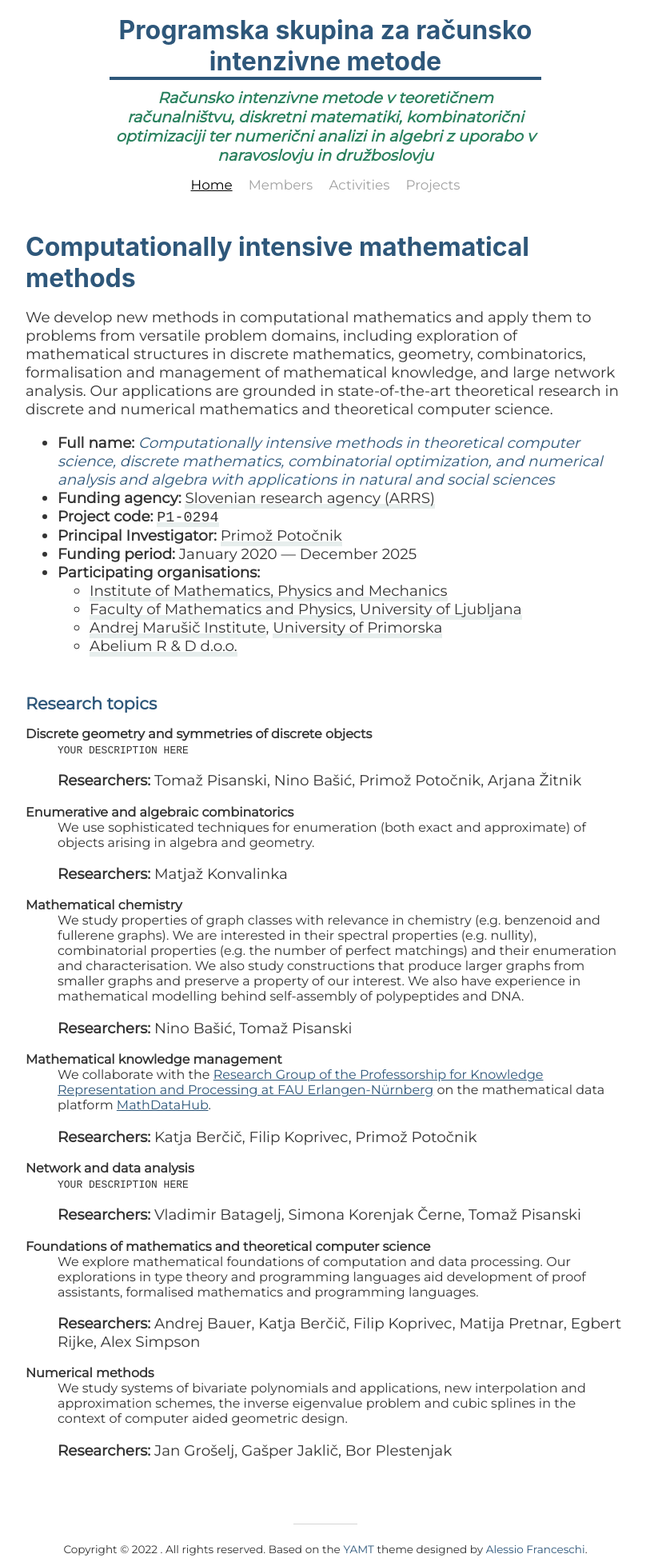
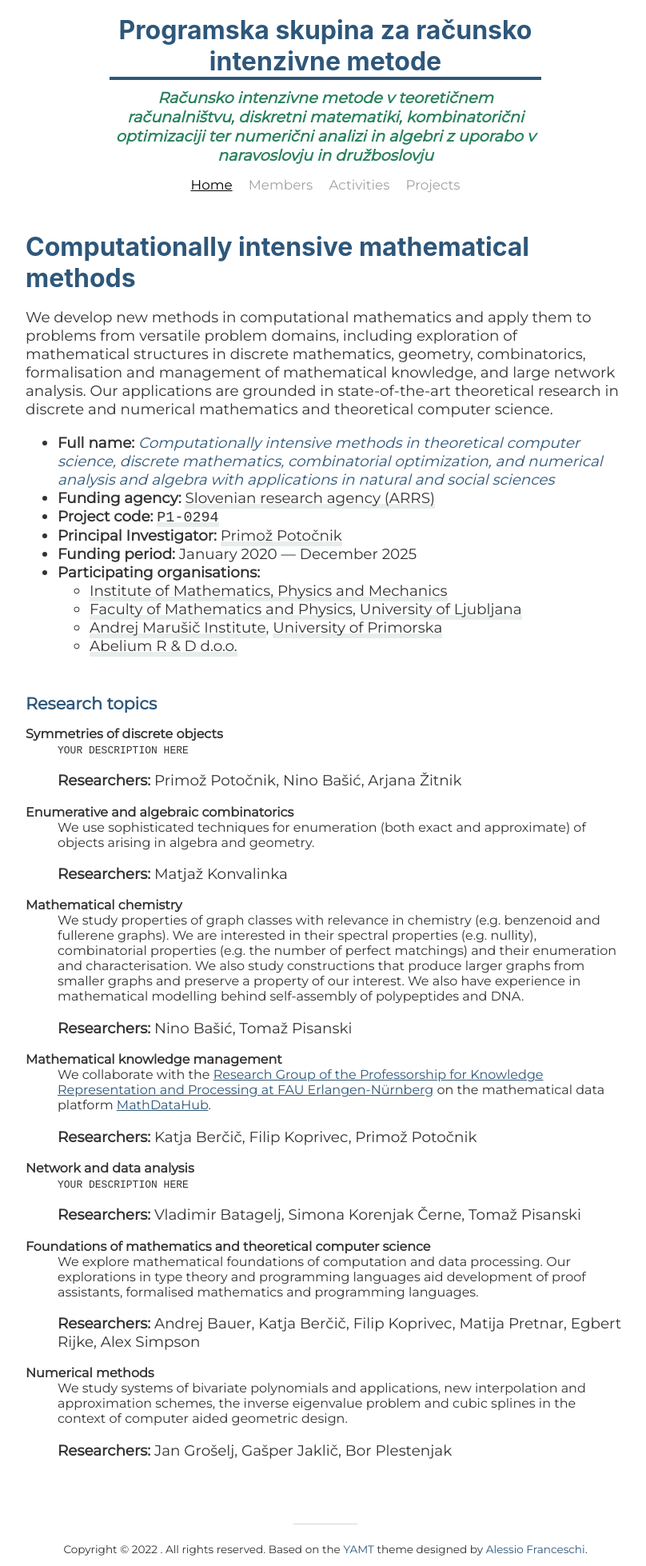
Before and after one commit to IMFM-SI/cimm-site, a Jekyll site: the page built from index.md, in a window 1280 px wide. Shown: the whole page at 80% size, without its empty margins (233-1041 px from the left). Built offline with Jekyll 4.4.1, drawn with Linux system fonts in a browser that asks for light colours; nearby versions of some CDN libraries; some web fonts are replaced.

Commit message:
Update index.md

```diff
--- a/index.md
+++ b/index.md
@@ -21,13 +21,12 @@ We develop new methods in computational mathematics and apply them to problems f
 
 ## Research topics
 
-**Discrete geometry and symmetries of discrete objects**
+**Symmetries of discrete objects**
 : `YOUR DESCRIPTION HERE`
 
 : **Researchers:**
-Tomaž Pisanski,
+Primož Potočnik,
 Nino Bašić,
-Primož Potočnik,
 Arjana Žitnik
 
 **Enumerative and algebraic combinatorics**
```
